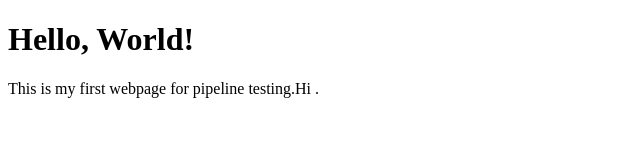
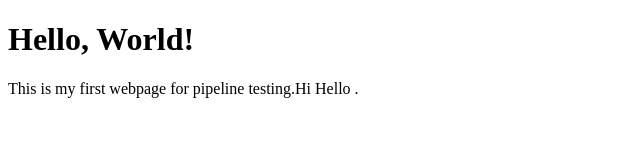
Before and after one commit to decoymaster/testing-pipe, a plain HTML site: page index.html in a window 1280 px wide. Shown: the full height of the page, 0-640 px from the left. Drawn offline with Linux system fonts and the light colour scheme.

Commit message:
extra words

```diff
--- a/index.html
+++ b/index.html
@@ -7,6 +7,6 @@
 </head>
 <body>
     <h1>Hello, World!</h1>
-    <p>This is my first webpage for pipeline testing.Hi .</p>
+    <p>This is my first webpage for pipeline testing.Hi Hello .</p>
 </body>
 </html>
```
